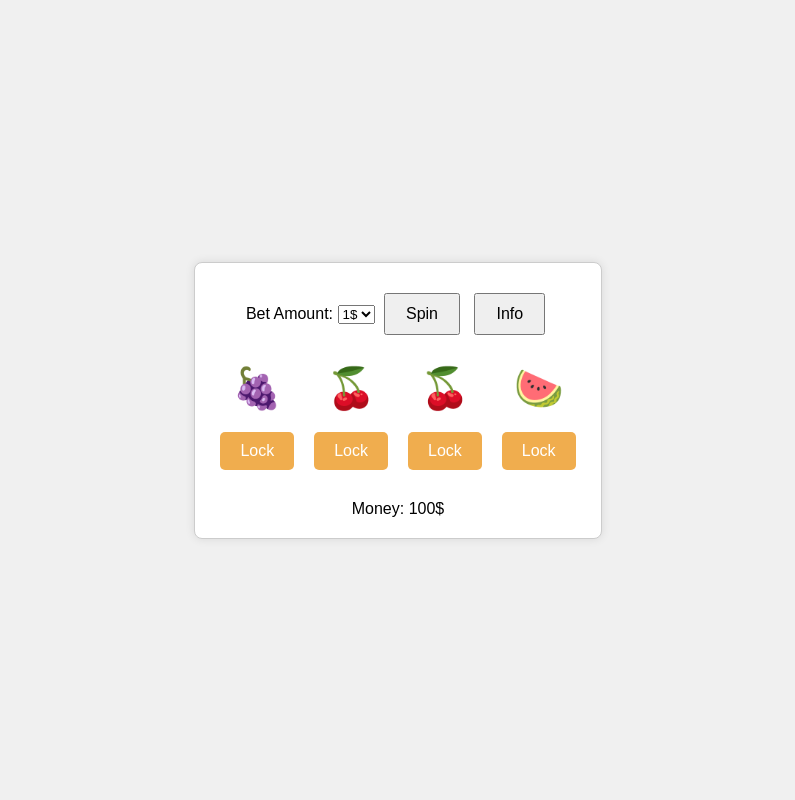
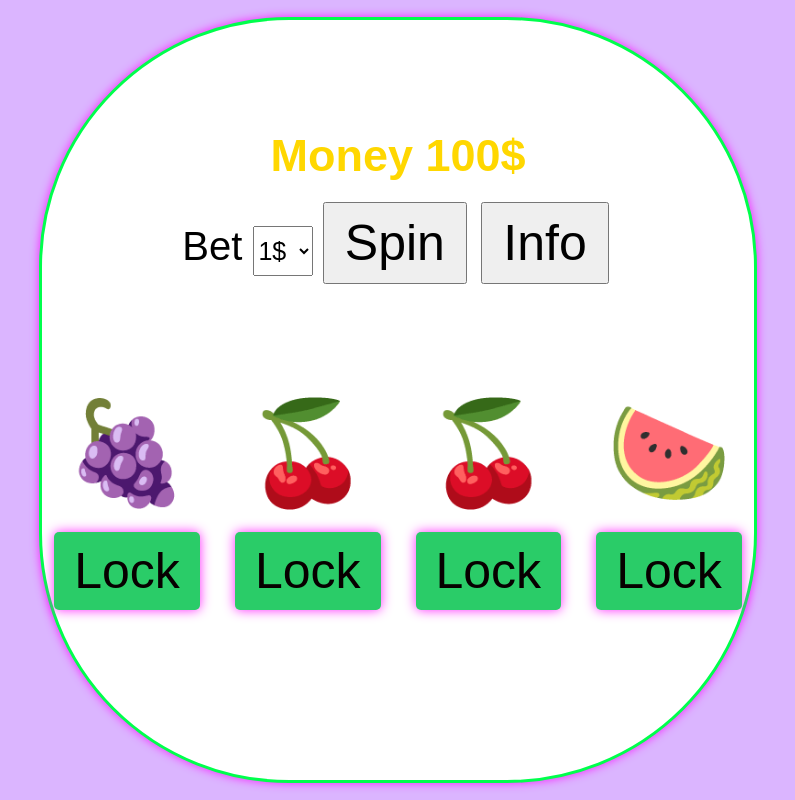
Before and after one commit to BigDsaur/Hedelm-peli-js, a plain HTML site: page index.html in a window 1280 px wide. Shown: the whole page, without its empty margins (242-1037 px from the left). Drawn offline with Linux system fonts and the light colour scheme.

Commit message:
yhtä muutosta vaille valmis

```diff
--- a/index.html
+++ b/index.html
@@ -3,13 +3,14 @@
   <head>
     <meta charset="UTF-8" />
     <meta name="viewport" content="width=device-width, initial-scale=1.0" />
-    <title>Slot Machine Game</title>
+    <title>Hedelmä peli</title>
     <link rel="stylesheet" href="style.css" />
   </head>
   <body>
     <div class="slot-machine">
       <div>
-        <label for="betAmount">Bet Amount:</label>
+        <h3>Money <span id="money">100</span>$</h3>
+        <label for="betAmount">Bet </label>
         <select id="betAmount">
           <option value="1">1$</option>
           <option value="3">3$</option>
@@ -39,7 +40,6 @@
       </div>
 
       <div id="result"></div>
-      <div>Money: <span id="money">100</span>$</div>
     </div>
 
     <!-- Info Popup -->
--- a/slots.js
+++ b/slots.js
@@ -54,7 +54,7 @@ document.querySelectorAll(".lockButton").forEach((button) => {
         lockedSlots[slotNum] = !lockedSlots[slotNum];
 
         button.classList.toggle("locked", lockedSlots[slotNum]);
-        button.textContent = lockedSlots[slotNum] ? "Unlock" : "Lock";
+/*         button.textContent = lockedSlots[slotNum] ? "Unlock" : "Lock"; */
     });
 });
 
@@ -150,7 +150,7 @@ function updateMoneyDisplay() {
 function disableSpinButton() {
     const spinButton = document.getElementById("spinButton");
     spinButton.disabled = true;
-    spinButton.textContent = "Out of Money!";
+    spinButton.textContent = "OUT";
 }
 
 // Randomize slots when the page loads
--- a/style.css
+++ b/style.css
@@ -6,23 +6,25 @@ body {
     justify-content: center;
     align-items: center;
     height: 100vh;
-    background-color: #f0f0f0;
+    background-color: #dbb5ff;
 }
 
 .slot-machine {
     background-color: #fff;
-    padding: 20px;
-    border: 1px solid #ccc;
-    border-radius: 8px;
+    width: 40vw;
+    height: 70vh;
+    padding: 100px;
+    border: 3px solid #00ff4c;
+    border-radius: 250px;
     text-align: center;
-    box-shadow: 0 0 10px rgba(0, 0, 0, 0.1);
+    box-shadow: 0 0 10px rgba(255, 0, 255, 0.849);
 }
 
 #slots {
-    margin: 20px 0;
+    margin: 100px 0;
     display: flex;
     justify-content: center;
-    gap: 10px;
+    gap: 25px;
 }
 
 #slots div {
@@ -32,26 +34,27 @@ body {
 }
 
 #slots span {
-    font-size: 40px;
+    font-size: 100px;
     margin-bottom: 10px;
 }
 
 button {
     margin: 10px 5px;
     padding: 10px 20px;
-    font-size: 16px;
+    font-size: 50px;
     cursor: pointer;
 }
 
 .lockButton {
-    background-color: #f0ad4e;
+    background-color: #2acc68;
     border: none;
-    color: white;
+    color: rgb(7, 0, 0);
     border-radius: 5px;
+    box-shadow: 0 0 12px rgba(255, 0, 255, 0.849);
 }
 
 .lockButton.locked {
-    background-color: #d9534f;
+    background-color: #ff453f;
 }
 
 button:disabled {
@@ -59,14 +62,11 @@ button:disabled {
     cursor: not-allowed;
 }
 
-/* Popup Styling */
 .popup {
     position: fixed;
-    top: 0;
-    left: 0;
     width: 100%;
     height: 100%;
-    background: rgba(0, 0, 0, 0.5);
+    background: rgba(0, 0, 0, 0.75);
     display: flex;
     justify-content: center;
     align-items: center;
@@ -75,12 +75,39 @@ button:disabled {
 
 .popup-content {
     background-color: white;
-    padding: 20px;
-    border-radius: 8px;
+    padding: 100px;
+    border-radius: 250px;
     text-align: left;
-    box-shadow: 0 0 10px rgba(0, 0, 0, 0.3);
+    border: 4px solid #00fff24d;
+    box-shadow: 0 0 10px rgb(255, 0, 0);
 }
 
 .hidden {
     display: none;
 }
+
+ul {
+    font-size: 45px;
+}
+
+label {
+    font-size: 40px;
+}
+
+h3 {
+    color: gold;
+    font-size: 45px;
+    text-align: center;
+    margin: 10px;
+}
+
+select {
+    width: 60px;
+    height: 50px;
+    font-size: 25px;
+}
+
+result.textContent {
+    font-size: 45px;
+    color: gold;
+}
```
